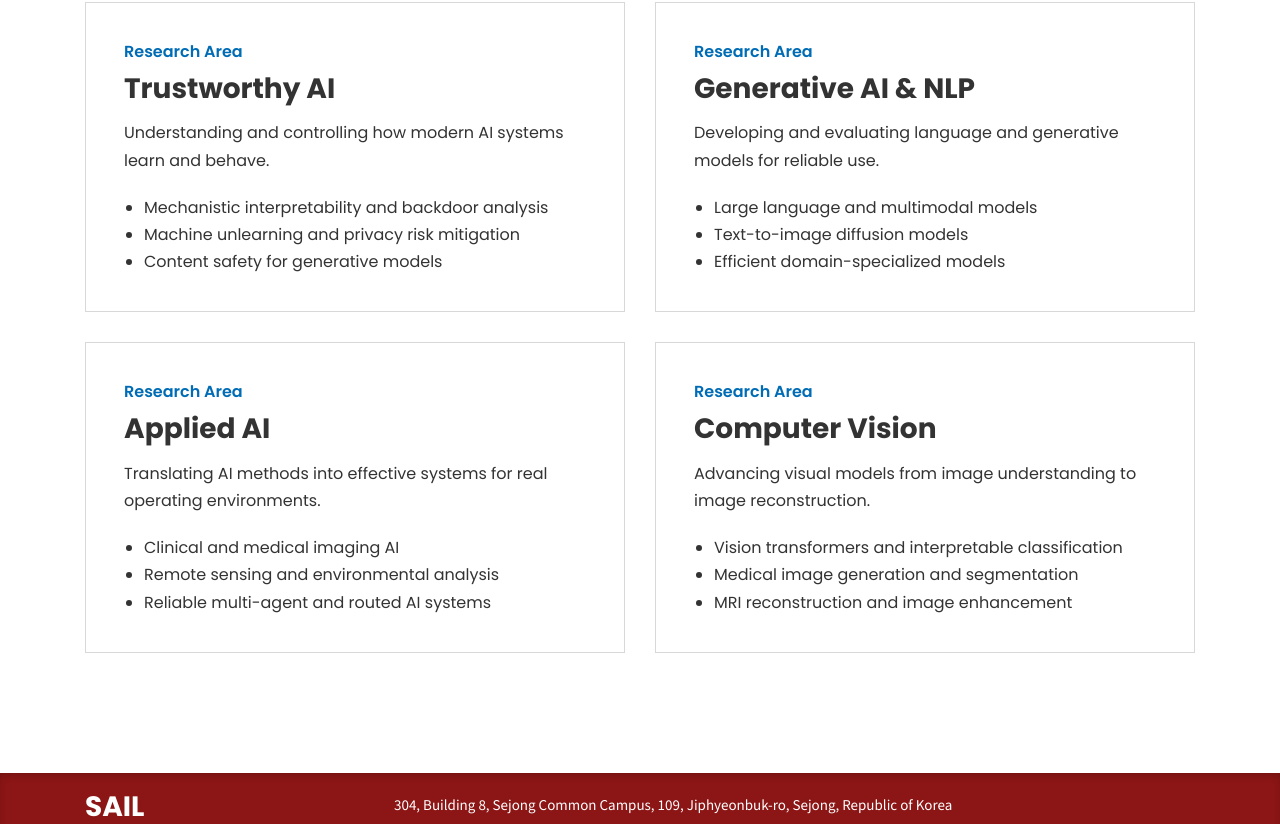
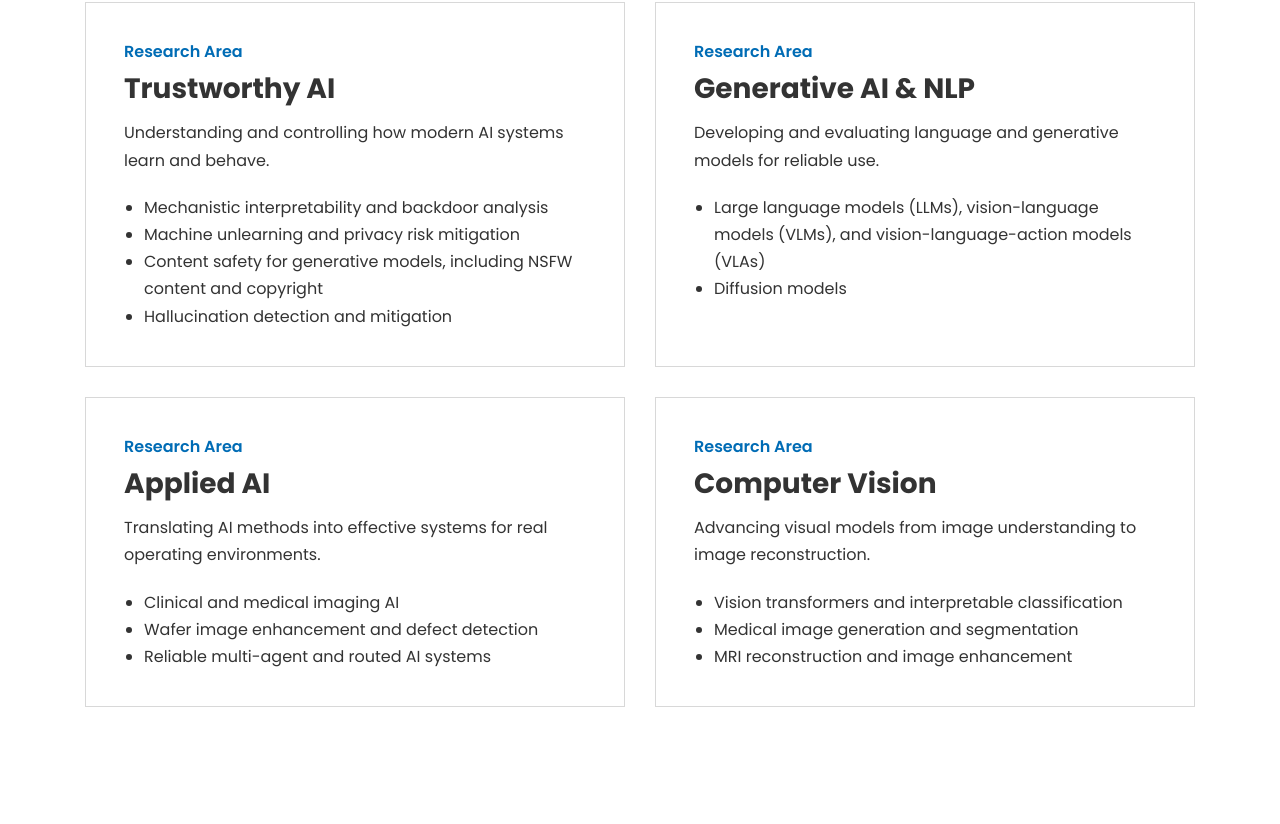
Before and after one commit to sail-hanbat/sail-hanbat.github.io, a Next.js app: page /research in a window 1280 px wide. Shown: the part 586-1410 px from the top of the page. Built offline with nearby package versions, Linux system fonts and the light colour scheme.

Commit message:
Refine research interest descriptions

```diff
--- a/app/research/page.tsx
+++ b/app/research/page.tsx
@@ -18,7 +18,8 @@ export default function ResearchPage() {
           <ul>
             <li>Mechanistic interpretability and backdoor analysis</li>
             <li>Machine unlearning and privacy risk mitigation</li>
-            <li>Content safety for generative models</li>
+            <li>Content safety for generative models, including NSFW content and copyright</li>
+            <li>Hallucination detection and mitigation</li>
           </ul>
         </article>
         <article className="research-track">
@@ -26,9 +27,8 @@ export default function ResearchPage() {
           <h2>Generative AI &amp; NLP</h2>
           <p>Developing and evaluating language and generative models for reliable use.</p>
           <ul>
-            <li>Large language and multimodal models</li>
-            <li>Text-to-image diffusion models</li>
-            <li>Efficient domain-specialized models</li>
+            <li>Large language models (LLMs), vision-language models (VLMs), and vision-language-action models (VLAs)</li>
+            <li>Diffusion models</li>
           </ul>
         </article>
         <article className="research-track">
@@ -37,7 +37,7 @@ export default function ResearchPage() {
           <p>Translating AI methods into effective systems for real operating environments.</p>
           <ul>
             <li>Clinical and medical imaging AI</li>
-            <li>Remote sensing and environmental analysis</li>
+            <li>Wafer image enhancement and defect detection</li>
             <li>Reliable multi-agent and routed AI systems</li>
           </ul>
         </article>
```
Also changed, not shown: 72 other files (tests, documents, lock files or other folders).
